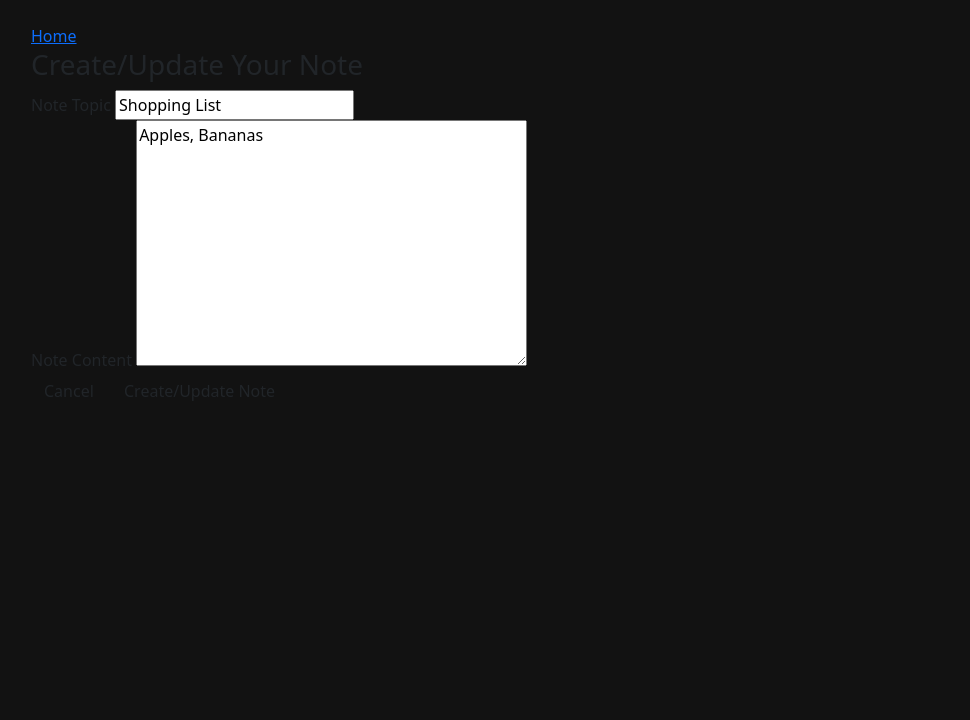
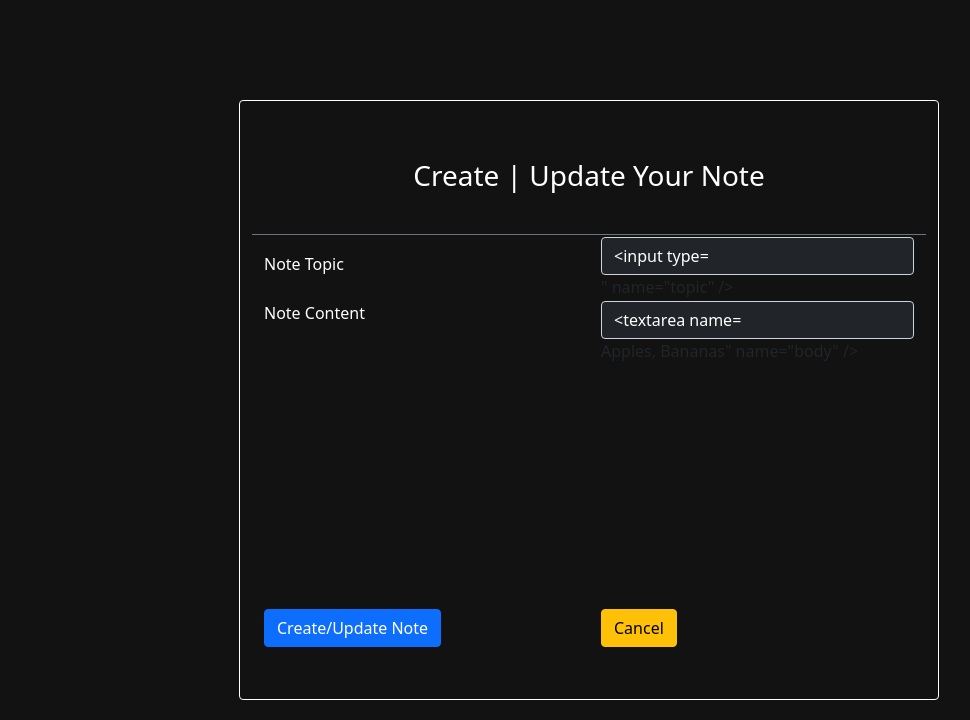
Before and after one commit to Tomek970527/NotesKeeper, a Django app: page /update-note/12 in a window 1280 px wide. Shown: the part 80-800 px from the top of the page, without its empty margins (51-1021 px from the left). Run offline with Django 3.2, Linux system fonts and the light colour scheme; a user stored in the database is signed in; data comes from the database, SQL or seed files in the repository.

Commit message:
Getting better in Bootstrap

```diff
--- a/django_noteskeeper_app/base/templates/base/note_form.html
+++ b/django_noteskeeper_app/base/templates/base/note_form.html
@@ -2,30 +2,55 @@
 
 {% block content %}
 
-<main class="noteForm layout">
-    <div class="container">
-        <div class="layout__box">
-            <div class="layout__boxHeader">
-                <div class="layout__boxTitle">
-                    <a href="{% url 'home' %}">Home</a>
-                    <h3>Create/Update Your Note</h3>
-                </div>
+<main>
+    <div class="container rounded border border-white px-4 py-4" style="width:700px; height: 600px; margin-top: 100px;">
+        <div class="row align-items-center justify-content-center border-bottom border-secondary" style="height: 20%;">
+            <div class="col-auto">
+                <h3 class="text-white">Create | Update Your Note</h3>
             </div>
-            <div class="layout__body">
-                <form class="form" method="POST">
+        </div>
+        <div class="row" style="height: 80%;">
+            <div class="col">
+                <form method="POST" style="height: 100%;">
                     {% csrf_token %}
-                    <div class="form__group">
-                        <label for="board_name">Note Topic</label>
-                        {{form.topic}}
+                    <div class="row align-items-center justify-content-center" style="height: 15%;">
+                        <label for="inputNoteTopic" class="col form-label text-white">Note Topic</label>
+                        {% if form.topic.value != None %}
+                            <div class="col">
+                                <input required type="text" class="form-control  text-white bg-dark" id="inputNoteTopic" value="{{form.topic}}" name="topic" />
+                            </div>
+                        {% else %}
+                            <div class="col">
+                                <input required type="text" class="form-control  text-white bg-dark" id="inputNoteTopic" placeholder="Choose name for this note" name="topic" />
+                            </div>
+                        {% endif %}
                     </div>
-                    <div class="form__group">
-                        <label for="board_name">Note Content</label>
-                        {{form.body}}
+                    <div class="row" style="height: 70%;">
+                        <label for="inputNoteContent" class="col form-label text-white">Note Content</label>
+                        {% if form.body.value != None %}
+                        <div class="col">
+                            <input required type="text" class="form-control  text-white bg-dark" id="inputNoteContent" value="{{form.body}}" name="body" />
+                        </div>
+                        {% else %}
+                        <div class="col" style="height: 100%;">
+                            <input required type="text" class="form-control  text-white bg-dark" id="inputNoteContent" placeholder="Write something" name="body" style="height: 90%;" />
+                        </div>
+                        {% endif %}
                     </div>
-                    <div class="form__action">
-                        <a class="btn btn--dark" href="{{request.META.HTTP_REFERER}}">Cancel</a>
-                        <button class="btn btn--main" type="submit">Create/Update Note</button>
+                    <!-- <label for="board_name">Note Topic</label>
+                    {{form.topic}} -->
+                    <!-- <label for="board_name">Note Content</label> -->
+                    <!-- {{form.body}} -->
+                    <div class="row" style="height: 15%;">
+                        <div class="col">
+                            <button class="btn btn-primary" type="submit">Create/Update Note</button>
+                        </div>
+                        <div class="col">
+                            <a class="btn btn-warning" href="{{request.META.HTTP_REFERER}}">Cancel</a>
+                        </div>
                     </div>
+                    <!-- <a class="btn btn--dark" href="{{request.META.HTTP_REFERER}}">Cancel</a>
+                    <button class="btn btn--main" type="submit">Create/Update Note</button> -->
                 </form>
             </div>
         </div>
@@ -33,4 +58,42 @@
 </main>
 
 
+<!-- <div class="container rounded border border-white px-4 py-4" style="width:700px; height: 300px; margin-top: 200px;">
+    <div class="row align-items-center justify-content-center border-bottom border-secondary" style="height: 25%;">
+        <div class="col-auto">
+            <h3 class="text-white">Create | Update Your Board</h3>
+        </div>
+    </div>
+    <div class="row" style="height: 75%;">
+        <div class="col">
+            <form method="POST" style="height: 100%">
+                {% csrf_token %}
+                {% if form.name.value != None %}
+                    <div class="row align-items-center justify-content-center" style="height:60%">
+                        <label for="inputBoardName" class="col-3 form-label text-white">Board Name</label>
+                        <div class="col-sm-9">
+                            <input required type="text" class="form-control  text-white bg-dark" id="inputBoardName" value="{{form.name.value}}" name="name" />
+                        </div>
+                    </div>
+                {% else %}
+                    <div class="row align-items-center justify-content-center" style="height:60%">
+                        <label for="inputBoardName" class="col-3 form-label text-white">Board Name</label>
+                        <div class="col-sm-9">
+                            <input required type="text" class="form-control  text-white bg-dark" id="inputBoardName" name="name" placeholder="Choose name for this board" />
+                        </div>
+                    </div>
+                {% endif %}
+                <div class="row align-items-end" style="height:40%">
+                    <div class="col">
+                        <button type="submit" class="btn btn-primary">Create | Update</button>
+                    </div>
+                    <div class="col-auto">
+                        <a class="btn btn-warning" href="{{request.META.HTTP_REFERER}}">Cancel</a>
+                    </div>
+                </div>
+            </form>
+        </div>
+    </div>
+</div> -->
+
 {% endblock %}
```
Also changed, not shown: django_noteskeeper_app/base/templates/base/board.html (+6 -6 lines), django_noteskeeper_app/base/templates/base/board_form.html (+34 -15 lines), django_noteskeeper_app/base/templates/base/home.html (+10 -9 lines).
